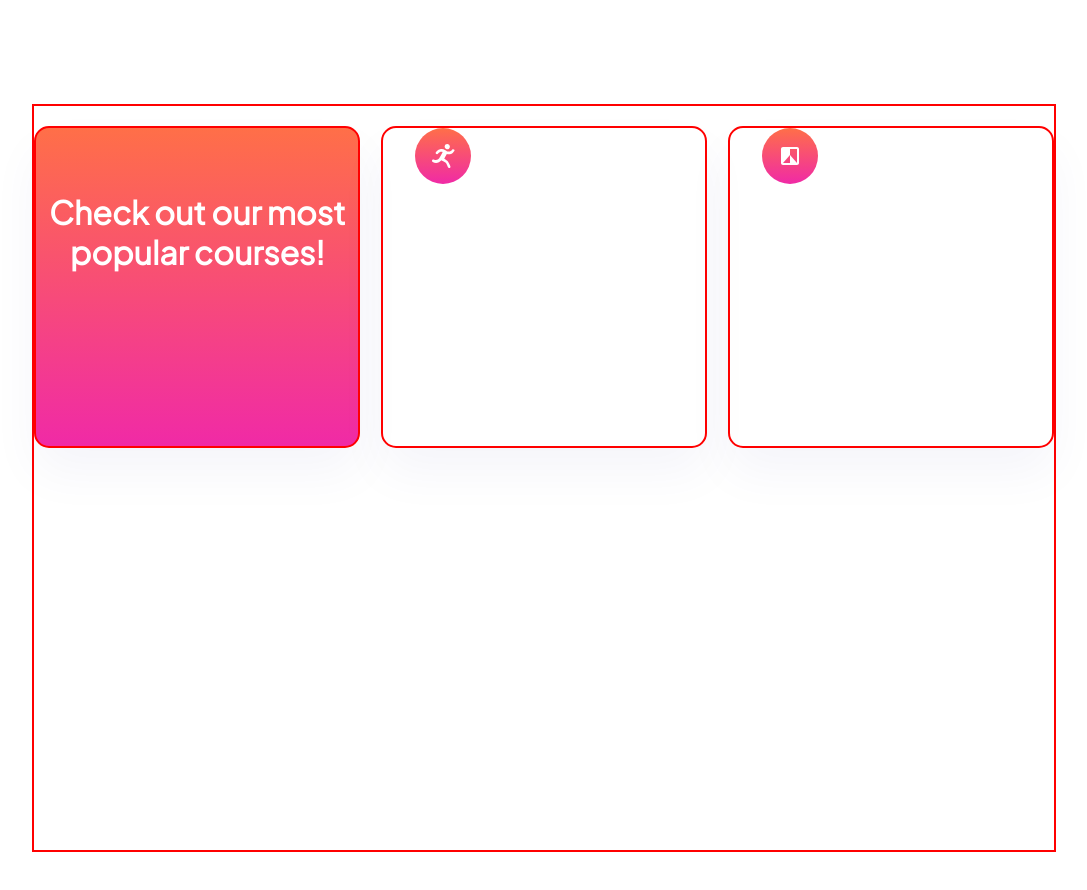
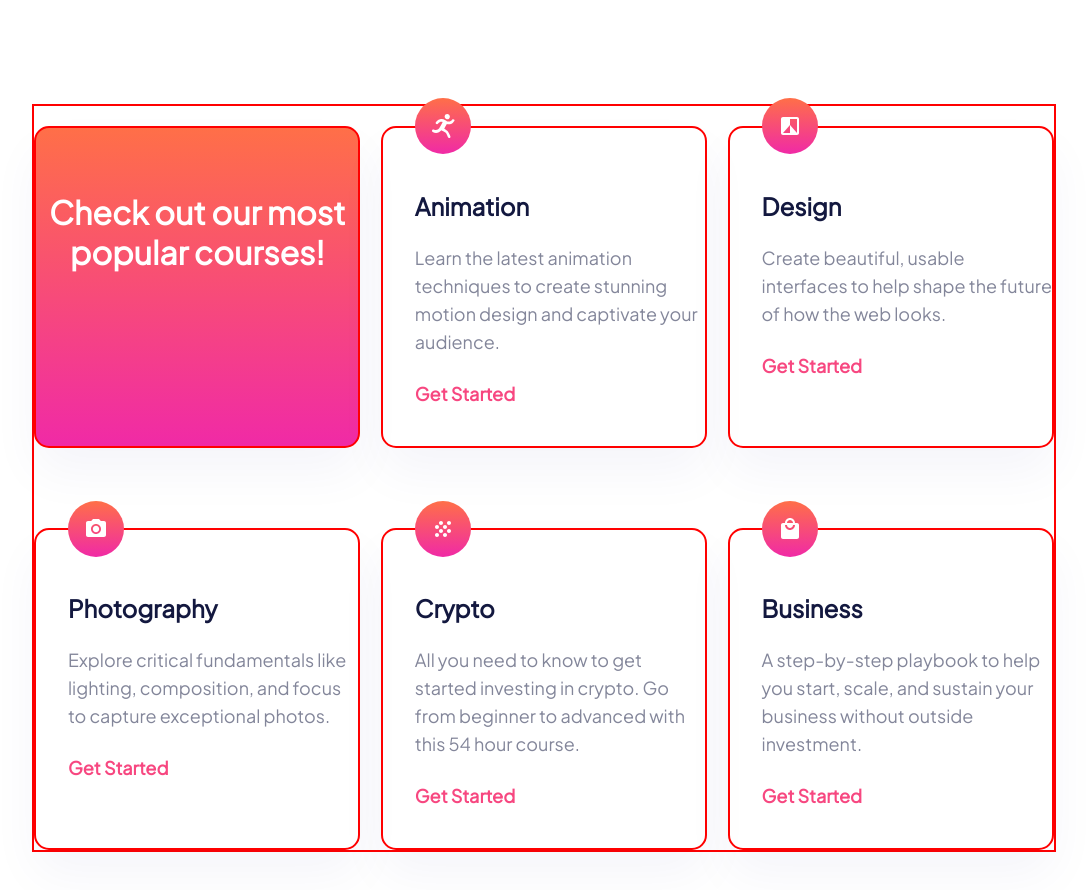
Before and after one commit to Khirseli/E-learning-landing-page, a plain HTML site: page index.html in a window 1280 px wide. Shown: the part 706-1596 px from the top of the page, without its empty margins (96-1183 px from the left). Drawn offline with Linux system fonts and the light colour scheme.

Commit message:
cards are done

```diff
--- a/css/style.css
+++ b/css/style.css
@@ -137,7 +137,18 @@ h3{
     margin: 226px auto 0 auto;
     display: flex;
     justify-content: space-between;
+    position: relative;
+    flex-direction: column;
 }
+.first_three_card{
+    display: flex;
+    justify-content: space-between;
+}
+.second_three_card{
+    display: flex;
+    justify-content: space-between;
+}
+
 .top_cards{
     width: 32%;
     height: 322px;
@@ -160,10 +171,35 @@ h3{
     margin-top: 64px;
 }
 .small_svgs{
-    top: 300px;
-    z-index: 3;
     margin-left: 32px;
+    position: absolute;
+    top: -8px;
 }
-.top_cards{
-
+.title{
+    font-family: 'Plus Jakarta Sans';
+    font-weight: 800;
+    font-size: 24px;
+    color: #13183F;
+    margin: 64px 0 0 32px;
 }
+.card_text{
+    font-family: 'Plus Jakarta Sans';
+    font-style: normal;
+    font-weight: 500;
+    font-size: 18px;
+    line-height: 28px;
+    color: #83869A;
+    margin: 24px 0 0 32px;
+}
+.cards_get_started{
+    font-family: 'Plus Jakarta Sans';
+    font-weight: 700;
+    font-size: 18px;
+    color: #F74780;
+    margin: 24px 0 0 32px;
+}
+.small_svgs2{
+    margin-left: 32px;
+    position: absolute;
+    top: 395px;
+}
--- a/index.html
+++ b/index.html
@@ -1,5 +1,6 @@
 <!DOCTYPE html>
 <html lang="en">
+
 <head>
     <meta charset="UTF-8">
     <meta http-equiv="X-UA-Compatible" content="IE=edge">
@@ -11,6 +12,7 @@
     <link rel="stylesheet" href="css/style.css">
     <title>E-Learning</title>
 </head>
+
 <body>
     <div class="container">
         <header>
@@ -22,7 +24,8 @@
         <article>
             <div class="explanation">
                 <h2 class="explanation_h2">Maximize skill, minimize budget</h2>
-                <p>Our modern courses across a range of in-demand skills will give you the knowledge you need to live the life you want.</p>
+                <p>Our modern courses across a range of in-demand skills will give you the knowledge you need to live
+                    the life you want.</p>
                 <div class="explanation_get_started">
                     <h2 class="explanation_get_started_h2">Get Started</h2>
                 </div>
@@ -43,23 +46,63 @@
         </article>
         <!-- cards -->
         <div class="cards">
-
+            <!-- first three cards -->
+            <div class="first_three_card">
             <div class="card1 top_cards first_card">
                 <p class="first_card_p">Check out our most popular courses!</p>
+            </div>
+            <div class="card2 top_cards">
+                <img class="small_svgs" src="images/running.svg" alt="">
+                <p class="title">Animation</p>
+                <p class="card_text">Learn the latest animation techniques to create stunning motion design and
+                    captivate your audience.
+                </p>
+                <p class="cards_get_started">Get Started</p>
+            </div>
+            <div class="card3 top_cards">
+                <img class="small_svgs" src="images/photos.svg" alt="">
+                <p class="title">Design</p>
+                <p class="card_text">Create beautiful, usable interfaces to help shape the future of how the web looks.
+                </p>
+                <p class="cards_get_started">Get Started</p>
+            </div>
+        </div>
+            <!-- second three cards -->
+            <div class="second_three_card">
+            <div class="card4 top_cards">
+                <img class="small_svgs2" src="images/photo.svg" alt="">
+                <p class="title">Photography</p>
+                <p class="card_text">Explore critical fundamentals like lighting, composition, and focus to capture exceptional photos.
 
+                </p>
+                <p class="cards_get_started">Get Started</p>
 
             </div>
+            <div class="card5 top_cards">
+                <img class="small_svgs2" src="images/crypto.svg" alt="">
+                <p class="title">Crypto</p>
+                <p class="card_text">All you need to know to get started investing in crypto. Go from beginner to advanced with this 54 hour course.
+                </p>
+                <p class="cards_get_started">Get Started</p>
+            </div>
+            <div class="card6 top_cards">
+                <img class="small_svgs2" src="images/business.svg" alt="">
+                <p class="title">Business</p>
+                <p class="card_text">A step-by-step playbook to help you start, scale, and sustain your business without outside investment.
+
+                </p>
+                <p class="cards_get_started">Get Started</p>
+            </div>
+        </div>
 
 
 
-            <div class="card2 top_cards">
-                <img class="small_svgs" src="images/running.svg" alt="">
-            </div>
-            <div class="card3 top_cards">
-              <img class="small_svgs" src="images/photos.svg" alt="">
-            </div>
         </div>
+
+
+
     </div>
 
 </body>
+
 </html>
```
Also changed, not shown: images/business.svg (added), images/crypto.svg (added), images/photo.svg (added).
